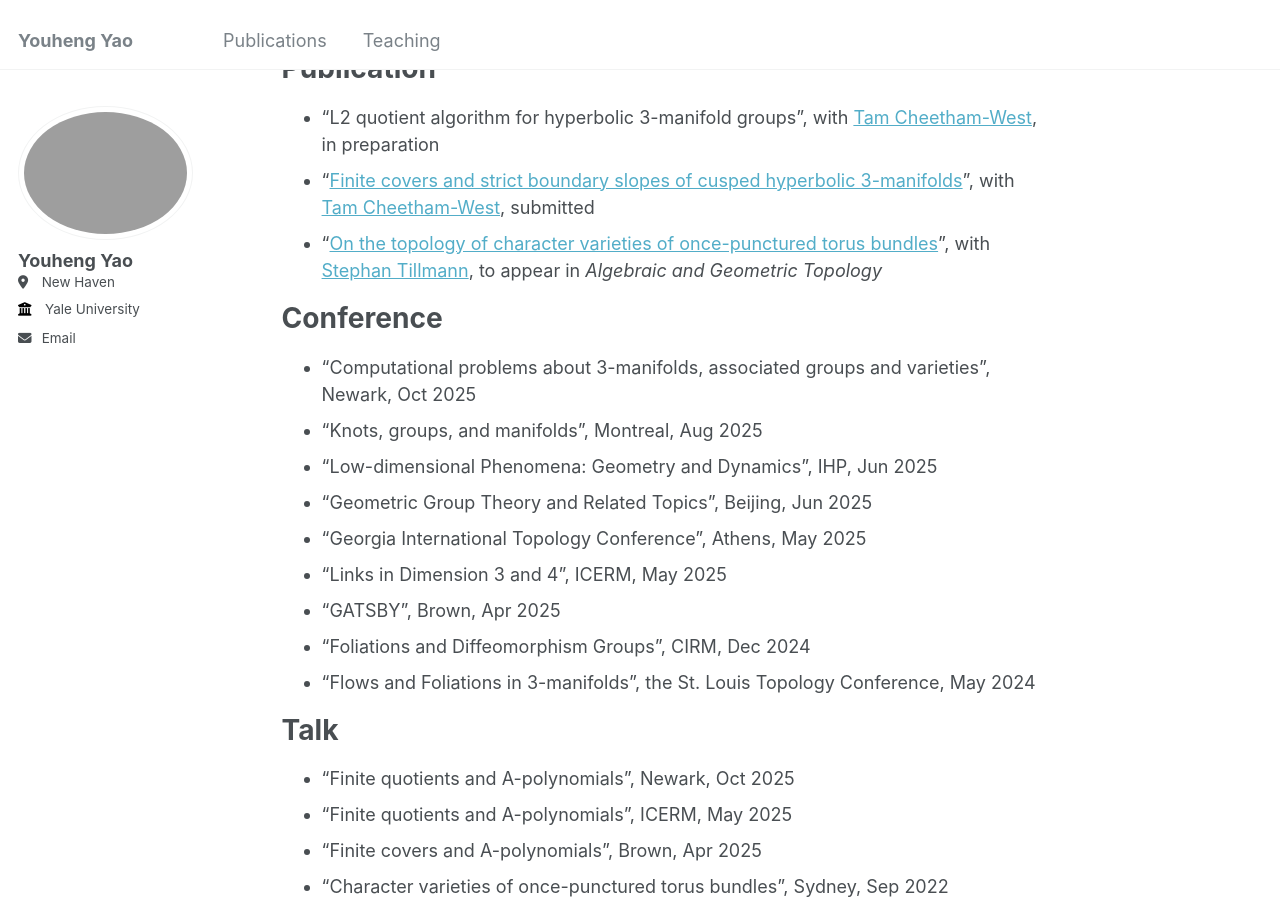
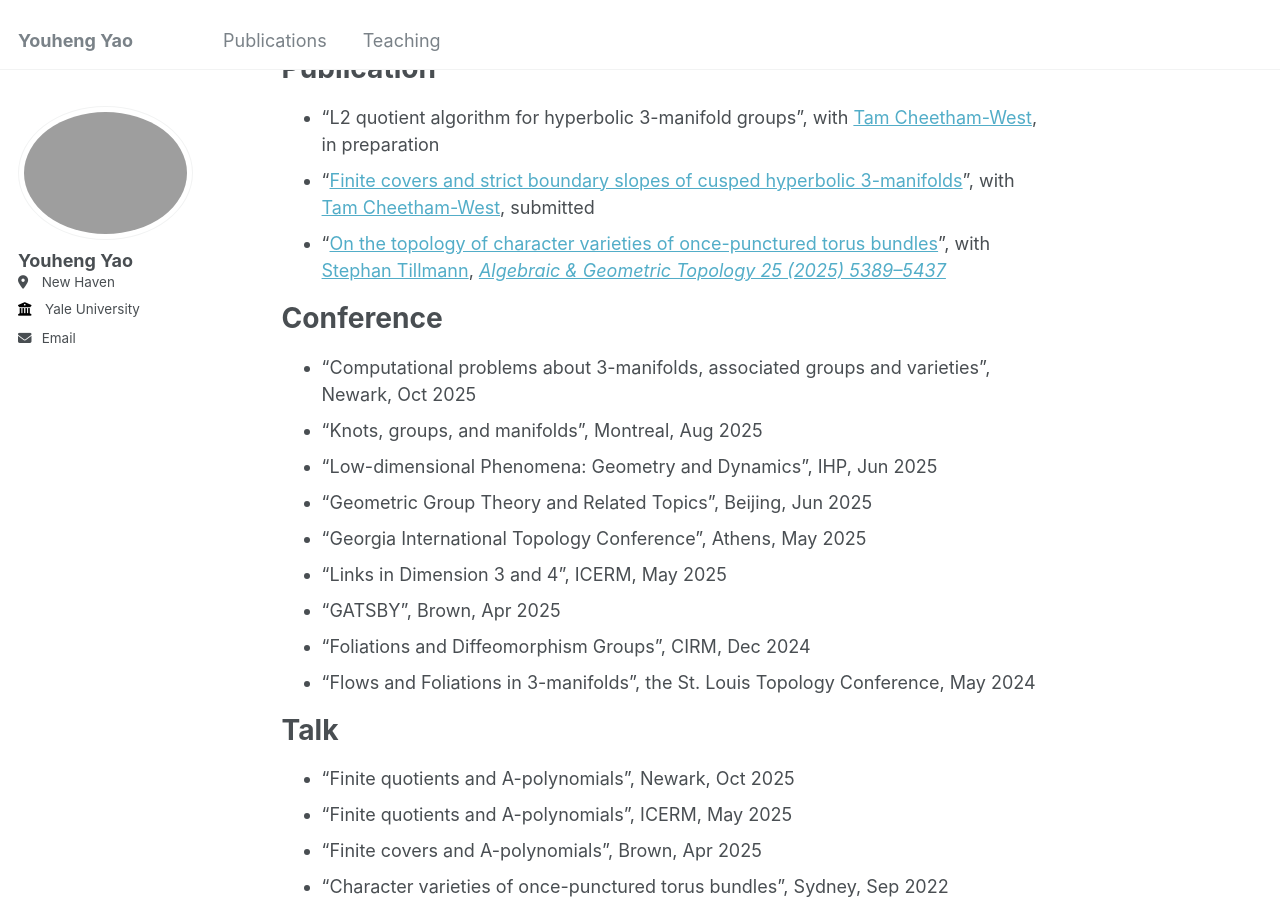
Before and after one commit to LionelYao/LionelYao.github.io, a Jekyll site: the page built from _pages/about.md, in a window 1280 px wide and 900 px high, scrolled down 537 px. Built offline with Jekyll 4.4.1, drawn with Linux system fonts in a browser that asks for light colours; a script that is not in the unit is left out.

Commit message:
Update about.md

```diff
--- a/_pages/about.md
+++ b/_pages/about.md
@@ -28,7 +28,7 @@ Publication
 ======
 - "L2 quotient algorithm for hyperbolic 3-manifold groups", with [Tam Cheetham-West](https://sites.google.com/view/tam-cheetham-west/home), in preparation
 - "[Finite covers and strict boundary slopes of cusped hyperbolic 3-manifolds](https://arxiv.org/abs/2506.12289)", with [Tam Cheetham-West](https://sites.google.com/view/tam-cheetham-west/home), submitted
-- "[On the topology of character varieties of once-punctured torus bundles](https://arxiv.org/abs/2206.14954)", with [Stephan Tillmann](https://www.maths.usyd.edu.au/u/tillmann/index.html), to appear in *Algebraic and Geometric Topology*
+- "[On the topology of character varieties of once-punctured torus bundles](https://arxiv.org/abs/2206.14954)", with [Stephan Tillmann](https://www.maths.usyd.edu.au/u/tillmann/index.html), *[Algebraic & Geometric Topology 25 (2025) 5389–5437](https://msp.org/agt/2025/25-9/p05.xhtml)*
 
 Conference
 ======
```
